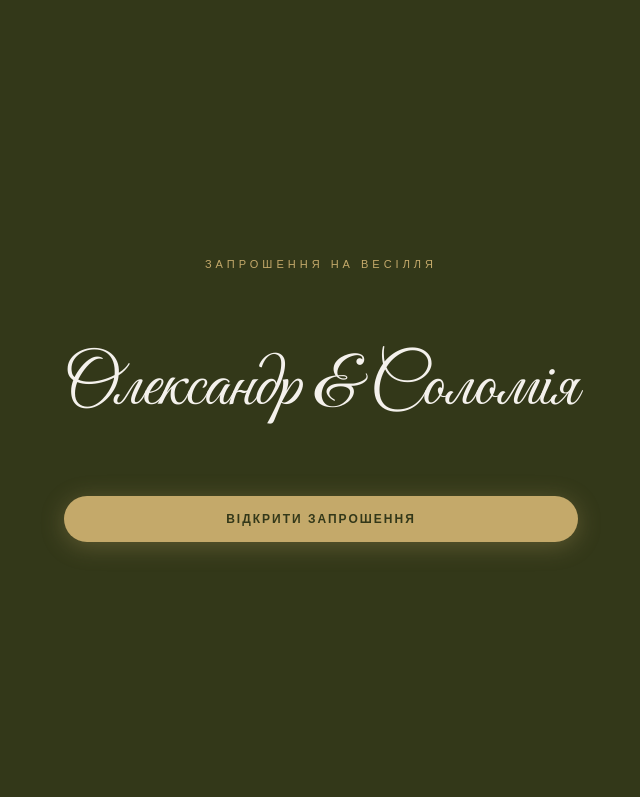
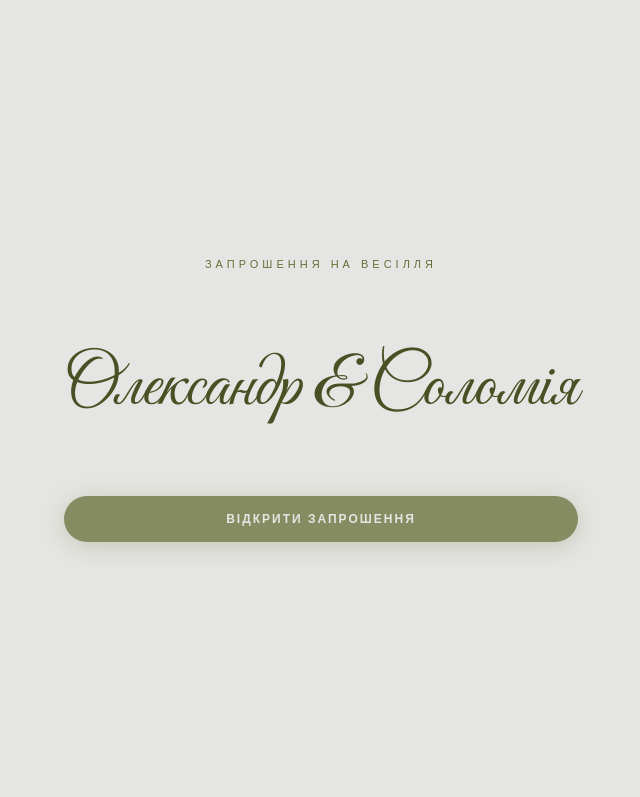
Before and after one commit to Oaleks262/myweekend, a website: page public/guest.html in a window 1280 px wide. Shown: the top 797 px of the page, without its empty margins (319-959 px from the left). Drawn offline with Linux system fonts and the light colour scheme; files whose address does not match are found by name; a web font is replaced by a local one.

Commit message:
Додано стрілку прокрутки, оновлено splash та виправлено текст
- Додано анімовану стрілку прокрутки в hero секцію
- Перероблено splash екран з палітрою дрескоду
- Перероблено hero секцію з правильною flex-структурою
- Виправлено орфографічні та пунктуаційні помилки в тексті
- Змінено заголовок "Дрескод" на "Палітра свята"

Co-Authored-By: Claude Opus 4.5 <noreply@anthropic.com>

```diff
--- a/public/app.js
+++ b/public/app.js
@@ -160,3 +160,21 @@ document.querySelectorAll('.reveal').forEach(el => io.observe(el));
     rOk.style.display  = 'block';
   });
 })();
+
+// ════════════════════════════════════════════
+//  6. SCROLL ARROW
+// ════════════════════════════════════════════
+(function initScrollArrow() {
+  const arrow = document.getElementById('scrollArrow');
+  if (!arrow) return;
+
+  arrow.addEventListener('click', () => {
+    const hero = document.querySelector('.hero');
+    if (hero) {
+      window.scrollTo({
+        top: hero.offsetHeight,
+        behavior: 'smooth'
+      });
+    }
+  });
+})();
--- a/public/guest.html
+++ b/public/guest.html
@@ -104,7 +104,8 @@
     <div class="hero__date">23 · 08 · 2026</div>
   </div>
 
-  <!-- Player -->
+  <!-- Bottom section: Player + Scroll Arrow -->
+  <div class="hero__bottom">
     <div class="player" id="player">
       <span class="player__title"></span>
       <div class="player__track" id="trackWrap"><div class="player__track-fill" id="trackFill"></div></div>
@@ -117,7 +118,12 @@
       </div>
     </div>
 
-  <!-- <div class="hero__scroll"><div class="hero__scroll-line"></div></div> -->
+    <div class="scroll-arrow" id="scrollArrow">
+      <svg viewBox="0 0 24 24" fill="none" stroke="currentColor" stroke-width="2">
+        <polyline points="6 9 12 15 18 9"/>
+      </svg>
+    </div>
+  </div>
 </section>
 
 <div class="divider" style="background:var(--cream)"><div class="divider__line"></div><div class="divider__dot"></div></div>
@@ -132,8 +138,8 @@
       <div class="inv__text reveal d2">
         <p>
           Ми з радістю та теплом у серці запрошуємо
-          Вас приєднатися на  святкування нашого весілля яке відбудеться вже цього літа.
-          Ми будемо безмежно щасливі, якщо ви розділите з нами радіть цього дня.
+          Вас приєднатися до святкування нашого весілля, яке відбудеться вже цього літа.
+          Ми будемо безмежно щасливі, якщо ви розділите з нами радість цього дня.
         </p>
         <!-- <p>
           Цей день буде повний любові, сміху та моментів,
@@ -198,11 +204,11 @@
 <section class="section dc">
   <div class="section__inner">
     <div class="section__tag reveal">— Dress Code —</div>
-    <h2 class="section__title reveal d1">Дрескод</h2>
+    <h2 class="section__title reveal d1">Палітра свята</h2>
     <div class="dc__text reveal d2">
       <p>
-        Наше  весілля — це свято любові та елегантності.
-        Нам буде дуже приємно якщо ви оберете наряд у кольорах нашого весілля.
+        Наше весілля — це свято любові та елегантності.
+        Нам буде дуже приємно, якщо ви оберете наряд у кольорах нашого весілля.
         Просимо орієнтуватися на цю палітру кольорів.
       </p>
     </div>
@@ -238,7 +244,7 @@
       <div class="t-unit"><div class="t-val" id="tS">00</div><div class="t-label">Секунд</div></div>
     </div>
     <p class="cd-para reveal d3">
-      Будь ласка підтвердіть свою присутність на весіллі до 26 червня 2026
+      Будь ласка, підтвердіть свою присутність на весіллі до 26 червня 2026 року.
     </p>
     <div class="rsvp reveal d4">
       <div id="rsvpForm">
--- a/public/style.css
+++ b/public/style.css
@@ -27,7 +27,7 @@ html { scroll-behavior: smooth; overflow-x: hidden; }
 /* ═══ SPLASH SCREEN ═══ */
 .splash {
   position: fixed; inset: 0;
-  background: var(--forest);
+  background: #E5E6E3;
   z-index: 99999;
   display: flex;
   align-items: center;
@@ -50,26 +50,26 @@ html { scroll-behavior: smooth; overflow-x: hidden; }
   font-size: 11px;
   letter-spacing: 4px;
   text-transform: uppercase;
-  color: var(--gold);
+  color: #666e36;
   margin-bottom: 24px;
 }
 .splash__names {
   font-family: 'Great Vibes', cursive;
   font-size: clamp(42px, 10vw, 72px);
-  color: var(--cream);
+  color: #495023;
   line-height: 1.1;
   margin-bottom: 12px;
 }
 .splash__date {
   font-size: 14px;
   letter-spacing: 3px;
-  color: rgba(244,241,236,0.5);
+  color: rgba(73,80,35,0.5);
   font-weight: 300;
   margin-bottom: 48px;
 }
 .splash__btn {
-  background: var(--gold);
-  color: var(--forest);
+  background: #868c61;
+  color: #E5E6E3;
   border: none;
   padding: 16px 40px;
   font-family: 'Shantel Sans', sans-serif;
@@ -80,12 +80,12 @@ html { scroll-behavior: smooth; overflow-x: hidden; }
   border-radius: 50px;
   cursor: pointer;
   transition: transform 0.3s, background 0.3s, box-shadow 0.3s;
-  box-shadow: 0 4px 24px rgba(196,169,106,0.3);
+  box-shadow: 0 4px 24px rgba(102,110,54,0.25);
 }
 .splash__btn:hover {
   transform: translateY(-2px);
-  background: #d4bb7e;
-  box-shadow: 0 6px 32px rgba(196,169,106,0.4);
+  background: #666e36;
+  box-shadow: 0 6px 32px rgba(102,110,54,0.35);
 }
 
 body {
@@ -123,14 +123,17 @@ body::after {
    ════════════════════════════════════════ */
 .hero {
   position: relative;
-  width: 100%; height: 100vh;
-  min-height: 560px;
+  width: 100%;
+  min-height: 100vh;
   background: var(--forest);
   display: flex;
   flex-direction: column;
   align-items: center;
   justify-content: center;
+  padding: 40px 20px;
+  box-sizing: border-box;
   overflow: hidden;
+  gap: 30px;
 }
 
 .hero__photo {
@@ -166,7 +169,7 @@ body::after {
   letter-spacing: 5px;
   text-transform: uppercase;
   color: var(--gold);
-  margin-bottom: 45px;
+  margin-bottom: 24px;
   opacity: 0;
   animation: fadeUp 1s ease 0.3s forwards;
 }
@@ -205,6 +208,15 @@ body::after {
   animation: fadeUp 0.9s ease 1.05s forwards;
 }
 
+.hero__bottom {
+  position: relative;
+  z-index: 3;
+  display: flex;
+  flex-direction: column;
+  align-items: center;
+  gap: 16px;
+}
+
 .hero__scroll {
   position: absolute; bottom: 38px; left: 50%;
   transform: translateX(-50%);
@@ -221,9 +233,7 @@ body::after {
 
 /* ─── PLAYER (title on top, track below, button centered) ─── */
 .player {
-  position: absolute;
-  bottom: 7px;
-  transform: translateX(-50%);
+  position: relative;
   z-index: 3;
   width: min(340px, 88vw);
   display: flex;
@@ -289,6 +299,32 @@ body::after {
 }
 
 .player__btn svg { width: 20px; height: 20px; fill: var(--forest); margin-left: 2px; }
+
+/* ─── SCROLL ARROW ─── */
+.scroll-arrow {
+  position: relative;
+  z-index: 3;
+  opacity: 0;
+  animation: fadeIn 1s ease 1.8s forwards;
+  cursor: pointer;
+}
+
+.scroll-arrow svg {
+  width: 32px;
+  height: 32px;
+  stroke: var(--gold);
+  opacity: 0.7;
+  animation: bounceDown 2s ease-in-out infinite;
+}
+
+.scroll-arrow:hover svg {
+  opacity: 1;
+}
+
+@keyframes bounceDown {
+  0%, 100% { transform: translateY(0); }
+  50% { transform: translateY(8px); }
+}
 
 /* ════════════════════════════════════════
    DIVIDER
@@ -714,6 +750,10 @@ body::after {
    RESPONSIVE
    ════════════════════════════════════════ */
 @media (max-width:660px) {
+  .hero { padding: 30px 16px 20px; gap: 20px; justify-content: space-around; }
+  .hero__bottom { gap: 30px; justify-content: space-around;}
+  .hero__label { margin-bottom: 16px; }
+
   .inv__layout { flex-direction: column; align-items: center; }
   .inv__text { max-width:100%; text-align: center; }
 
@@ -727,9 +767,10 @@ body::after {
 
   .section { padding: 74px 20px; }
   .rsvp { padding: 28px 18px; }
-  .player { bottom: 64px; width: min(300px, 86vw); }
+  .player { width: min(300px, 86vw); }
   .player__btn { width: 56px; height: 56px; }
   .player__btn svg { width: 17px; height: 17px; }
+  .scroll-arrow svg { width: 26px; height: 26px; }
 
   .photos-gallery {
     grid-template-columns: repeat(auto-fill, minmax(140px, 1fr));
```
Also changed, not shown: public/index.html (+15 -9 lines). Lines whose indentation alone changed are shown as unchanged.
